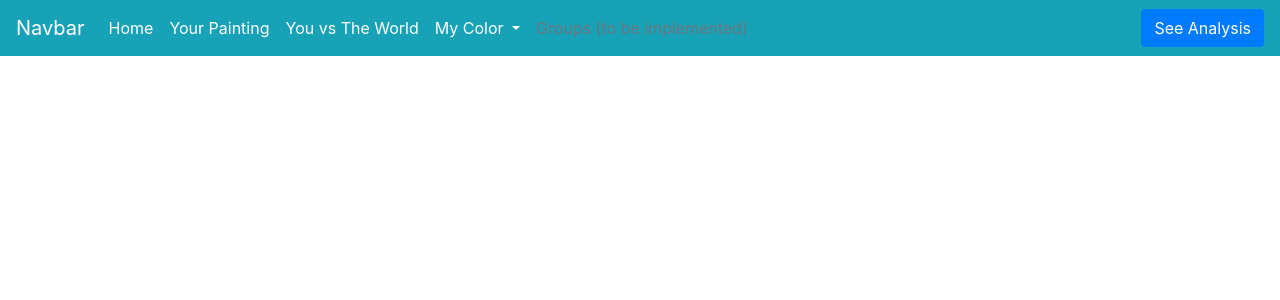
After one commit to VertAdam/paint-the-world, a Django app: template templates/partials/base_connected.html in a window 1280 px wide. The commit adds this page. Shown: the top 300 px of the page. Run offline with Django 3.2, Linux system fonts and the light colour scheme; the template is opened without the code that fills it, so the values that code supplies are empty; some libraries are stand-ins or nearby versions.

Commit message:
Changed interface and added multiple maps

```diff
--- a/painting_app/urls.py
+++ b/painting_app/urls.py
@@ -1,6 +1,6 @@
 from django.urls import path, include
 from django.conf.urls import url
-from .views import not_connected_view, connected_view
+from .views import *
 
 # urlpatterns = [
 #     path('', views.index, name ='painting-app-index')
@@ -8,6 +8,9 @@
 
 urlpatterns = [
     path('', not_connected_view, name='not_connected'),
-    path('masterpiece/', connected_view, name='masterpiece'),
+    path('connected/', connected_view, name='connected'),
+    path('connected/FullPainting', connected_fullpainting, name='ConnectedFull'),
+    path('connected/SelfPortrait', self_portrait, name='SelfPortrait'),
+    path('connected/vsWorld', vs_world, name='vsWorld'),
     url(r"^oauth/", include("social_django.urls", namespace="social")),
 ]
--- /dev/null
+++ b/templates/partials/base_connected.html
@@ -0,0 +1,42 @@
+<!doctype html>
+<html lang="en">
+
+<head>
+    <!-- Required meta tags -->
+    <meta charset="utf-8">
+    <meta name="viewport" content="width=device-width, initial-scale=1, shrink-to-fit=no">
+
+    <!-- Bootstrap CSS -->
+    <link rel="stylesheet" href="https://cdn.jsdelivr.net/npm/bootstrap@4.6.0/dist/css/bootstrap.min.css"
+        integrity="sha384-B0vP5xmATw1+K9KRQjQERJvTumQW0nPEzvF6L/Z6nronJ3oUOFUFpCjEUQouq2+l" crossorigin="anonymous">
+
+    <title>{% block title %} {% endblock %}</title>
+</head>
+
+<body>
+    {% include 'partials/navbar_connected.html' %}
+
+    {% block content %}
+
+    {% endblock %}
+
+
+    <!-- Optional JavaScript; choose one of the two! -->
+
+    <!-- Option 1: jQuery and Bootstrap Bundle (includes Popper) -->
+    <script src="https://code.jquery.com/jquery-3.5.1.slim.min.js"
+        integrity="sha384-DfXdz2htPH0lsSSs5nCTpuj/zy4C+OGpamoFVy38MVBnE+IbbVYUew+OrCXaRkfj"
+        crossorigin="anonymous"></script>
+    <script src="https://cdn.jsdelivr.net/npm/bootstrap@4.6.0/dist/js/bootstrap.bundle.min.js"
+        integrity="sha384-Piv4xVNRyMGpqkS2by6br4gNJ7DXjqk09RmUpJ8jgGtD7zP9yug3goQfGII0yAns"
+        crossorigin="anonymous"></script>
+
+    <!-- Option 2: Separate Popper and Bootstrap JS -->
+    <!--
+    <script src="https://code.jquery.com/jquery-3.5.1.slim.min.js" integrity="sha384-DfXdz2htPH0lsSSs5nCTpuj/zy4C+OGpamoFVy38MVBnE+IbbVYUew+OrCXaRkfj" crossorigin="anonymous"></script>
+    <script src="https://cdn.jsdelivr.net/npm/popper.js@1.16.1/dist/umd/popper.min.js" integrity="sha384-9/reFTGAW83EW2RDu2S0VKaIzap3H66lZH81PoYlFhbGU+6BZp6G7niu735Sk7lN" crossorigin="anonymous"></script>
+    <script src="https://cdn.jsdelivr.net/npm/bootstrap@4.6.0/dist/js/bootstrap.min.js" integrity="sha384-+YQ4JLhjyBLPDQt//I+STsc9iw4uQqACwlvpslubQzn4u2UU2UFM80nGisd026JF" crossorigin="anonymous"></script>
+    -->
+</body>
+
+</html>
--- /dev/null
+++ b/templates/partials/navbar_connected.html
@@ -0,0 +1,60 @@
+<!--<nav class="navbar navbar-expand-lg navbar-info bg-info">-->
+<!--    <div class="container">-->
+<!--        <a class="navbar-brand text-white" href="#">Navbar</a>-->
+<!--        <button class="navbar-toggler" type="button" data-toggle="collapse" data-target="#navbarSupportedContent"-->
+<!--            aria-controls="navbarSupportedContent" aria-expanded="false" aria-label="Toggle navigation">-->
+<!--            <span class="navbar-toggler-icon"></span>-->
+<!--        </button>-->
+
+<!--        <div class="collapse navbar-collapse" id="navbarSupportedContent">-->
+<!--            <ul class="navbar-nav mr-auto">-->
+<!--                <li class="nav-item active">-->
+<!--                    <a class="nav-link text-white" href="{% url 'not_connected' %}">Map <span-->
+<!--                            class="sr-only">(current)</span></a>-->
+<!--                </li>-->
+<!--            </ul>-->
+<!--        </div>-->
+<!--    </div>-->
+<!--</nav>-->
+<nav class="navbar navbar-expand-lg navbar-info bg-info">
+  <a class="navbar-brand text-white" href="#">Navbar</a>
+  <button class="navbar-toggler" type="button" data-toggle="collapse" data-target="#navbarSupportedContent" aria-controls="navbarSupportedContent" aria-expanded="false" aria-label="Toggle navigation">
+    <span class="navbar-toggler-icon"></span>
+  </button>
+
+  <div class="collapse navbar-collapse" id="navbarSupportedContent">
+    <ul class="navbar-nav mr-auto">
+      <li class="nav-item active">
+        <a class="nav-link text-white" href="FullPainting">Home <span class="sr-only">(current)</span></a>
+      </li>
+      <li class="nav-item">
+        <a class="nav-link text-white" href="SelfPortrait">Your Painting</a>
+      <li class="nav-item">
+      <li class="nav-item">
+        <a class="nav-link text-white" href="vsWorld">You vs The World</a>
+      <li class="nav-item dropdown ">
+        <a class="nav-link text-white dropdown-toggle" href="#" id="navbarDropdown" role="button" data-toggle="dropdown" aria-haspopup="true" aria-expanded="false">
+          My Color
+        </a>
+        <div class="dropdown-menu" aria-labelledby="navbarDropdown">
+          <p class="mx-auto text-danger"> This may take some time</p>
+          <div class="dropdown-divider"></div>
+          <a class="dropdown-item" href="#">Red</a>
+          <a class="dropdown-item" href="#">Orange</a>
+          <a class="dropdown-item" href="#">Yellow</a>
+          <a class="dropdown-item" href="#">Green</a>
+          <a class="dropdown-item" href="#">Blue</a>
+          <a class="dropdown-item" href="#">Indigo</a>
+          <a class="dropdown-item" href="#">Violet</a>
+        </div>
+      </li>
+      <li class="nav-item">
+        <a class="nav-link disabled">Groups (to be implemented)</a>
+      </li>
+    </ul>
+    <form class="form-inline my-2 my-lg-0">
+              <a href="{% url 'social:begin' 'strava' %}" class="btn btn-primary" role="button"
+            aria-disabled="true">See Analysis</a>
+    </form>
+  </div>
+</nav>
```
Also changed, not shown: paint_the_world/settings.py (+20 -1 lines), painting_app/mapping.py (+46 -12 lines), templates/painting_app/connected.html (added, +22 -0 lines), templates/painting_app/index.html (deleted, +0 -21 lines), templates/painting_app/not_connected.html (added, +22 -0 lines), templates/partials/navbar_notconnected.html (+17 -3 lines), templates/partials/base_notconnected.html (renamed from templates/partials/base.html).
